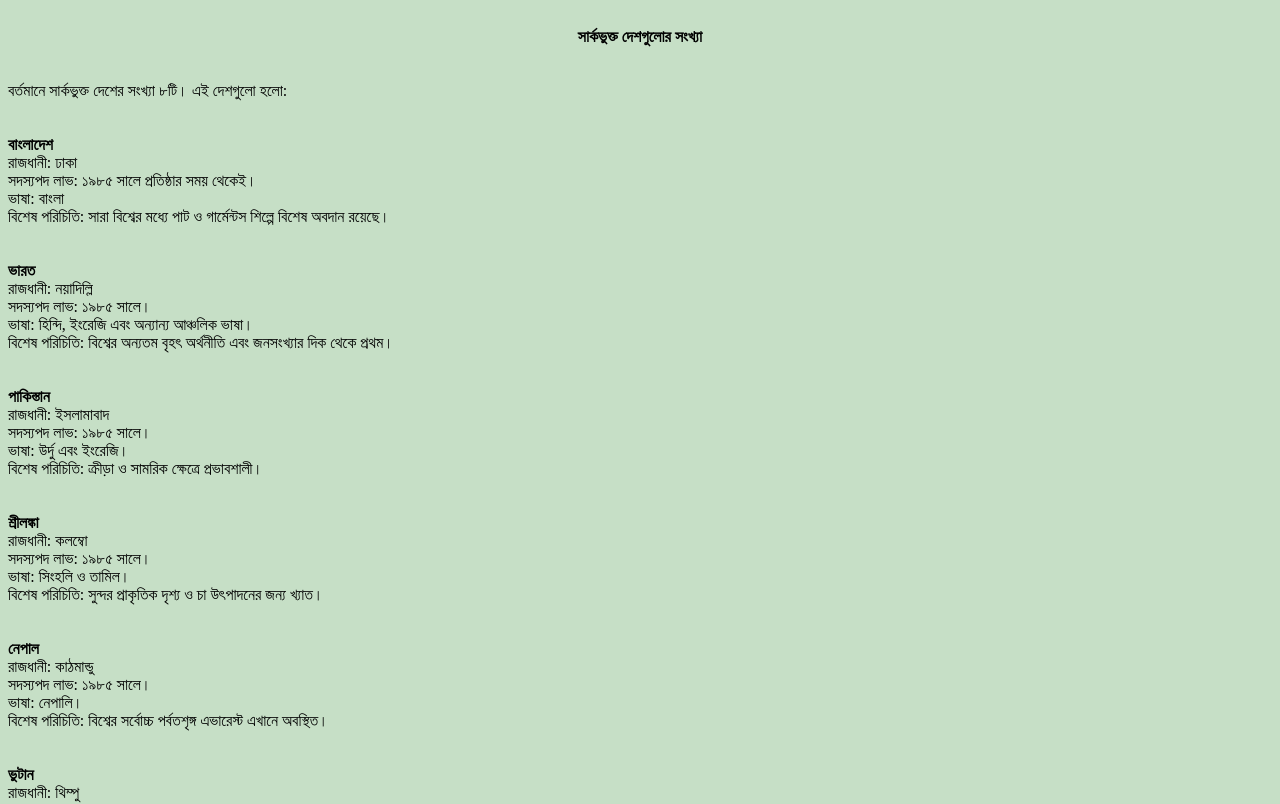
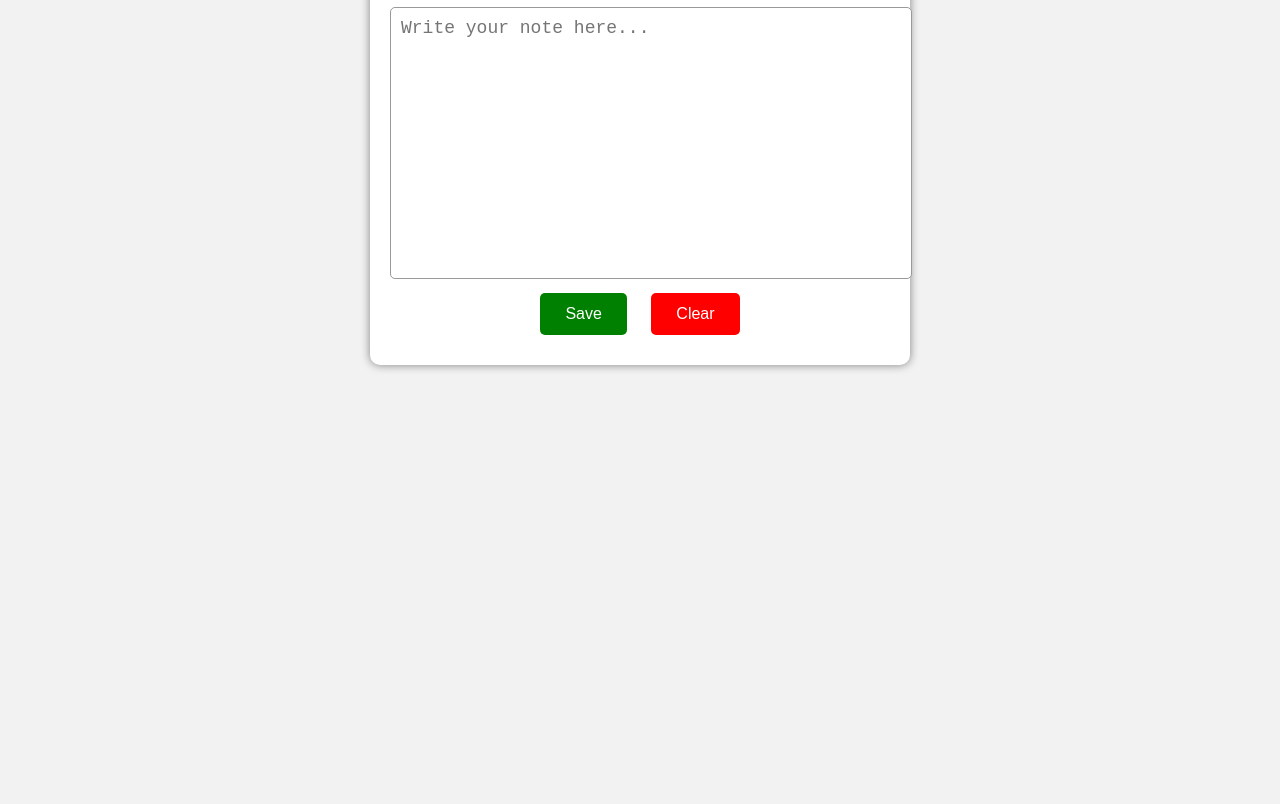
Before and after one commit to shahriarfoysalsad-design/Shahriar-Foysal-, a plain HTML site: page index.html in a window 1280 px wide. Shown: the part 124-928 px from the top of the page. After the commit the page ends 800 px from the top, so only its background shows below. Drawn offline with Linux system fonts and the light colour scheme.

Commit message:
Note pad

```diff
--- a/index.html
+++ b/index.html
@@ -1,181 +1,98 @@
 <!DOCTYPE html>
 <html>
 <head>
-<meta name="viewport"
-      content="width=device-width, initial-scale=1.0, maximum-scale=1.0">
-  <title>Shahriar Foysal Sad</title>
+<title>Notepad</title>
+
+<style>
+body{
+    font-family: Arial;
+    background:#f2f2f2;
+    text-align:center;
+}
+
+.container{
+    width:90%;
+    max-width:500px;
+    margin:30px auto;
+    background:white;
+    padding:20px;
+    border-radius:10px;
+    box-shadow:0 0 10px gray;
+}
+
+h1{
+    color:#333;
+}
+
+textarea{
+    width:100%;
+    height:250px;
+    padding:10px;
+    font-size:18px;
+    border:1px solid #999;
+    border-radius:5px;
+    resize:none;
+}
+
+button{
+    margin:10px;
+    padding:12px 25px;
+    border:none;
+    border-radius:5px;
+    font-size:16px;
+    cursor:pointer;
+}
+
+.save{
+    background:green;
+    color:white;
+}
+
+.clear{
+    background:red;
+    color:white;
+}
+</style>
+
 </head>
 
-<center>
+<body>
 
-<head>
-<style>
-body {
-  background-color: rgb(192, 144, 238);
+<div class="container">
+
+<h1>📝 Enter your Future</h1>
+
+<textarea id="note" placeholder="Write your note here..."></textarea>
+
+<br>
+
+<button class="save" onclick="saveNote()">Save</button>
+
+<button class="clear" onclick="clearNote()">Clear</button>
+
+</div>
+
+
+<script>
+
+let note=document.getElementById("note");
+
+// Load saved note
+note.value = localStorage.getItem("myNote") || "";
+
+// Save
+function saveNote(){
+    localStorage.setItem("myNote", note.value);
+    alert("Note Saved!");
 }
 
-h1 {
-  color: white;
-  text-align: center;
+// Clear
+function clearNote(){
+    note.value="";
+    localStorage.removeItem("myNote");
 }
 
-p {
-  font-family: verdana;
-  font-size: 20px;
-}
-</style>
-</head>
-<body>
-
-<h1>SAARK Countries</h1>
-<p>
-
+</script>
 
 </body>
-
-<head>
-<style>
-body {
-  background-color: rgb(198, 223, 198);
-}
-
-h1 {
-  color: rgb(72, 71, 139);
-  text-align: center;
-}
-
-p {
-  font-family: verdana;
-  font-size: 15px;
-}
-</style>
-</head>
-<body>
-  <p>
-</body>
-</center>
-<body>
-  সার্ক (SAARC) বা দক্ষিণ এশীয় আঞ্চলিক সহযোগিতা সংস্থার সদস্য দেশ মোট ৮টি। এগুলো হলো: বাংলাদেশ, ভারত, পাকিস্তান, শ্রীলঙ্কা, নেপাল, ভুটান, মালদ্বীপ এবং আফগানিস্তান  আফগানিস্তান ২০০৭ সালে সর্বশেষ সদস্য হিসেবে যোগ দেয়
-
-প্রতিষ্ঠাতা সদস্য (৭টি): বাংলাদেশ, ভারত, পাকিস্তান, শ্রীলঙ্কা, নেপাল, ভুটান এবং মালদ্বীপ
-
-৮ম সদস্য: আফগানিস্তান (২০০৭ সালে অন্তর্ভুক্ত)
-
-
-
-সার্ক ১৯৮৫ সালের ৮ই ডিসেম্বর প্রতিষ্ঠিত হয় এবং এর সচিবালয় নেপালের কাঠমুন্ডুতে অবস্থিত
-</body>
-<br>
-<br>
-<br>
-<center><b>সার্কভুক্ত দেশগুলোর সংখ্যা</b>
-</center>
-<br>
-<br>
-বর্তমানে সার্কভুক্ত দেশের সংখ্যা ৮টি। এই দেশগুলো হলো:
-<br>
-<br>
-<br>
-<b>বাংলাদেশ</b>
-<br>
-রাজধানী: ঢাকা
-<br>
-সদস্যপদ লাভ: ১৯৮৫ সালে প্রতিষ্ঠার সময় থেকেই।
-<br>
-ভাষা: বাংলা
-<br>
-বিশেষ পরিচিতি: সারা বিশ্বের মধ্যে পাট ও গার্মেন্টস শিল্পে বিশেষ অবদান রয়েছে।
-<br>
-<br>
-<br>
-<b>ভারত</b>
-<br>
-রাজধানী: নয়াদিল্লি
-<br>
-সদস্যপদ লাভ: ১৯৮৫ সালে।
-<br>
-ভাষা: হিন্দি, ইংরেজি এবং অন্যান্য আঞ্চলিক ভাষা।
-<br>
-বিশেষ পরিচিতি: বিশ্বের অন্যতম বৃহৎ অর্থনীতি এবং জনসংখ্যার দিক থেকে প্রথম।
-<br>
-<br>
-<br>
-<b>পাকিস্তান</b>
-<br>
-রাজধানী: ইসলামাবাদ
-<br>
-সদস্যপদ লাভ: ১৯৮৫ সালে।
-<br>
-ভাষা: উর্দু এবং ইংরেজি।
-<br>
-বিশেষ পরিচিতি: ক্রীড়া ও সামরিক ক্ষেত্রে প্রভাবশালী।
-<br>
-<br>
-<br>
-<b>শ্রীলঙ্কা</b>
-<br>
-রাজধানী: কলম্বো
-<br>
-সদস্যপদ লাভ: ১৯৮৫ সালে।
-<br>
-ভাষা: সিংহলি ও তামিল।
-<br>
-বিশেষ পরিচিতি: সুন্দর প্রাকৃতিক দৃশ্য ও চা উৎপাদনের জন্য খ্যাত।
-<br>
-<br>
-<br>
-<b>নেপাল</b>
-<br>
-রাজধানী: কাঠমান্ডু
-<br>
-সদস্যপদ লাভ: ১৯৮৫ সালে।
-<br>
-ভাষা: নেপালি।
-<br>
-বিশেষ পরিচিতি: বিশ্বের সর্বোচ্চ পর্বতশৃঙ্গ এভারেস্ট এখানে অবস্থিত।
-<br>
-<br>
-<br>
-<b>ভুটান</b>
-<br>
-রাজধানী: থিম্পু
-<br>
-সদস্যপদ লাভ: ১৯৮৫ সালে।
-<br>
-ভাষা: জংখা।
-<br>
-বিশেষ পরিচিতি: সুখের সূচকে বিশ্বের শীর্ষস্থানীয় দেশগুলোর একটি।
-<br>
-<br>
-<br>
-<b>মালদ্বীপ</b>
-<br>
-রাজধানী: মালে
-<br>
-সদস্যপদ লাভ: ১৯৮৫ সালে।
-<br>
-ভাষা: ধিভেহি।
-<br>
-বিশেষ পরিচিতি: পর্যটনশিল্প এবং প্রাকৃতিক সৌন্দর্যের জন্য বিখ্যাত।
-<br>
-<br>
-<br>
-<b>আফগানিস্তান</b>
-<br>
-রাজধানী: কাবুল
-<br>
-সদস্যপদ লাভ: ২০০৭ সালে।
-<br>
-ভাষা: পশতু ও দারি।
-<br>
-বিশেষ পরিচিতি: প্রাচীন ঐতিহ্য ও বাণিজ্যিক পথ হিসেবে গুরুত্বপূর্ণ ভূমিকা।
-  <br>
-<br>
-<br>
-
-
-
-
-
-
 </html>
```
